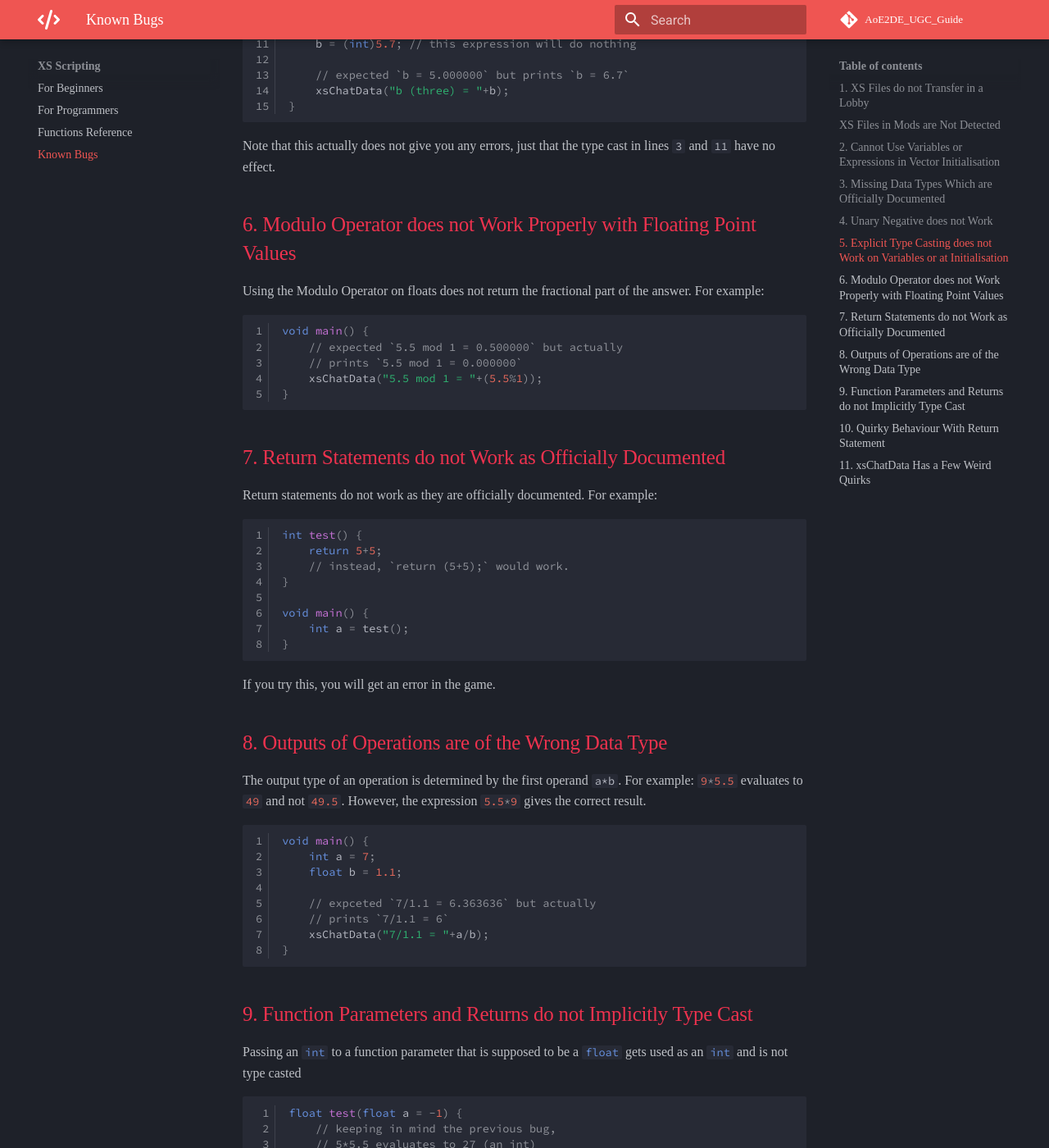
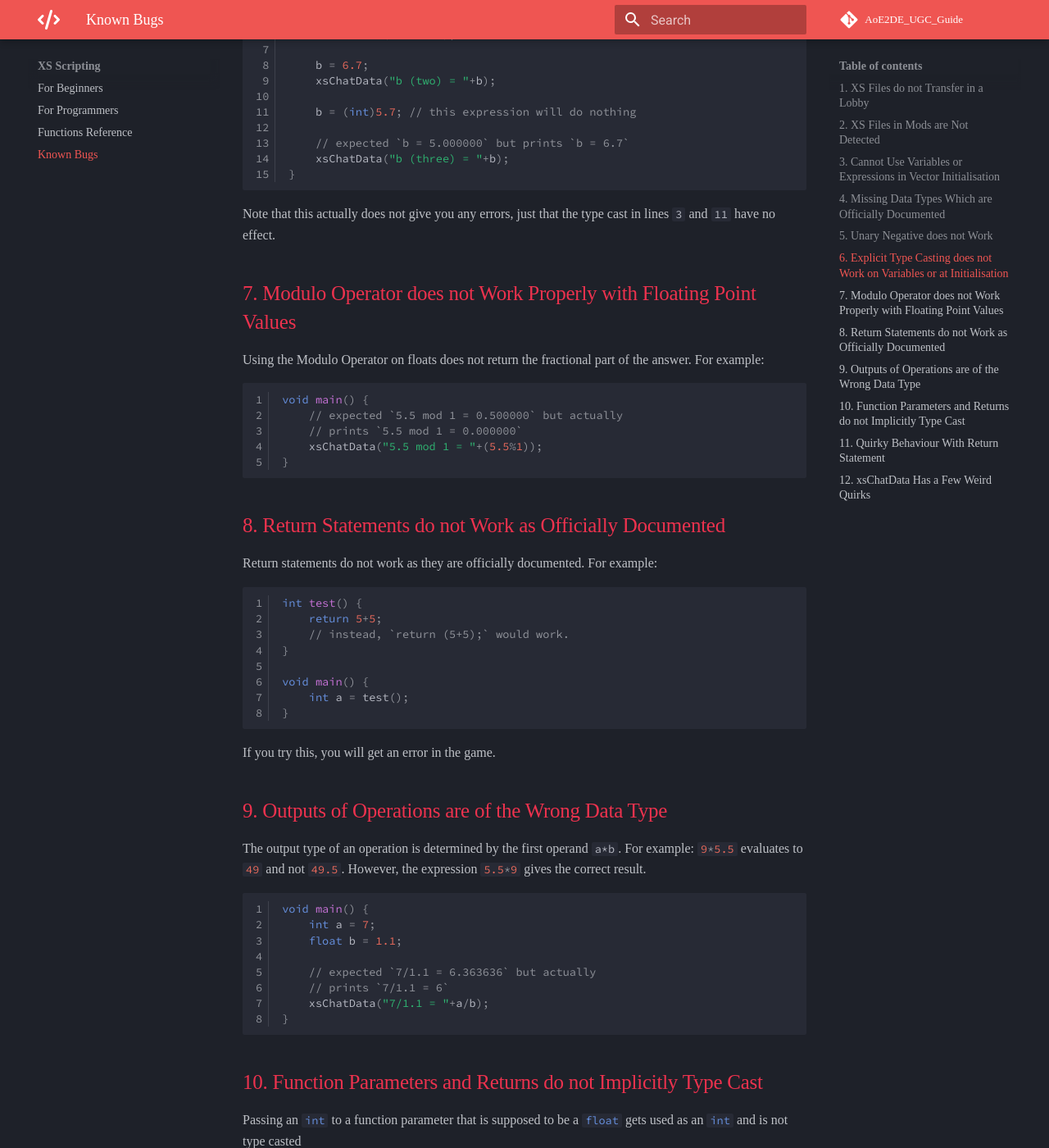
Before and after one commit to Divy1211/AoE2DE_UGC_Guide, an MkDocs documentation site: the page built from docs/general/xs/bugs.md, in a window 1280 px wide and 1400 px high, scrolled down 2449 px. Shown: the whole window at 82% size. Built offline with MkDocs 1.6.1 and Material for MkDocs 9.7.7, drawn with Linux system fonts in a browser that asks for light colours; comment, search, counter and statistics services are not loaded; some of the changed lines change nothing that is shown; some of the changed text lies outside the part shown.

Commit message:
fixed typos

````diff
--- a/docs/general/xs/bugs.md
+++ b/docs/general/xs/bugs.md
@@ -9,7 +9,9 @@ Any new bugs discovered will be added to the list. This list will also be update
 If you know of a bug that is not documented here, or if a bug listed here is actually fixed in the *indicated* game version, reach out to the authors of this guide! Check the `About` page for relevant information about the authors.
 
 Game Version: `101.101.45340.0 6228353`
+
 Game Platform: Steam
+
 OS: Windows 10
 
 ## 1. XS Files do not Transfer in a Lobby
@@ -17,10 +19,10 @@ When playing in a multiplayer lobby, the required XS scripts are not transfered
 
 Expected behaviour would be where the main XS script and all XS scripts imported in the main script using `include "fileName.xs";` are transfered to everyone.
 
-## XS Files in Mods are Not Detected
+## 2. XS Files in Mods are Not Detected
 XS scripts provided in a mod are not detected by the game. The path used in the mod for the script is: `<ModFolder>\resources\_common\xs\fileName.xs`
 
-## 2. Cannot Use Variables or Expressions in Vector Initialisation
+## 3. Cannot Use Variables or Expressions in Vector Initialisation
 
 When initialising a vector, expressions or variables cannot be used in the initialisation. For example:
 ```java
@@ -42,7 +44,7 @@ void main() {
 
 If you try this, you will get an error in the game.
 
-## 3. Missing Data Types Which are Officially Documented
+## 4. Missing Data Types Which are Officially Documented
 
 The `#!java long`, `#!java char` and `#!java double` data types do not exist, even though the official XS documentation references them. For example:
 
@@ -57,7 +59,7 @@ void main() {
 
 If you try this, you will get an error in the game.
 
-## 4. Unary Negative does not Work
+## 5. Unary Negative does not Work
 
 The unary negative operation does not work. For example:
 
@@ -78,7 +80,7 @@ void main() {
 }
 ```
 
-## 5. Explicit Type Casting does not Work on Variables or at Initialisation
+## 6. Explicit Type Casting does not Work on Variables or at Initialisation
 
 Explicit type casting does not work on variables, although it does work on constants. For example:
 
@@ -102,7 +104,7 @@ void main() {
 
 Note that this actually does not give you any errors, just that the type cast in lines `3` and `11` have no effect.
 
-## 6. Modulo Operator does not Work Properly with Floating Point Values
+## 7. Modulo Operator does not Work Properly with Floating Point Values
 
 Using the Modulo Operator on floats does not return the fractional part of the answer. For example:
 
@@ -115,7 +117,7 @@ void main() {
 ```
 
 
-## 7. Return Statements do not Work as Officially Documented
+## 8. Return Statements do not Work as Officially Documented
 Return statements do not work as they are officially documented. For example:
 
 ```java
@@ -131,7 +133,7 @@ void main() {
 
 If you try this, you will get an error in the game.
 
-## 8. Outputs of Operations are of the Wrong Data Type
+## 9. Outputs of Operations are of the Wrong Data Type
 
 The output type of an operation is determined by the first operand `a*b`. For example: `#!java 9*5.5` evaluates to `#!java 49` and not `#!java 49.5`. However, the expression `#!java 5.5*9` gives the correct result.
 
@@ -140,14 +142,14 @@ void main() {
     int a = 7;
     float b = 1.1;
 
-    // expceted `7/1.1 = 6.363636` but actually
+    // expected `7/1.1 = 6.363636` but actually
     // prints `7/1.1 = 6`
     xsChatData("7/1.1 = "+a/b);
 }
 
 ```
 
-## 9. Function Parameters and Returns do not Implicitly Type Cast
+## 10. Function Parameters and Returns do not Implicitly Type Cast
 
 Passing an `#!java int` to a function parameter that is supposed to be a `#!java float` gets used as an `#!java int` and is not type casted
 
@@ -173,13 +175,14 @@ void main() {
 }
 ```
 
-## 10. Quirky Behaviour With Return Statement
+## 11. Quirky Behaviour With Return Statement
 
 This behaviour is not understood well:
 
 ```java
 float test(float a = -1) {
-    return thisDoesNotMatterWhatIsGoingOn(a)/55 + 2*2; // thisDoesNot... is not a function
+     // thisDoesNot... is not a function
+    return thisDoesNotMatterWhatIsGoingOn(a)/55 + 2*2;
     // seems like this is completely ignoring the first term in the expression.
 }
 
@@ -190,13 +193,16 @@ void main() {
 }
 ```
 
-## 11. xsChatData Has a Few Weird Quirks
+## 12. xsChatData Has a Few Weird Quirks
 
 1. Cannot escape `%` symbols in the message, since they are considered special characters because of the `%d` and `%f` usage.
 
     ```java
     void main() {
+        // prints `this  will not appear in game`
         xsChatData("this % will not appear in game");
+
+        // prints `neither will this \ appear in game`
         xsChatData("neither will this \% appear in game");
     }
     ```
@@ -208,7 +214,8 @@ void main() {
         // prints `this is an int: 5` as expected
         xsChatData("this is an int: %d", 5);
 
-        // prints `this is a float: 0.000000` while `this is a float: 5.600000` was expected
+        // expected `this is a float: 5.600000` but
+        // prints `this is a float: 0.000000`
         xsChatData("this is a float: %f", 5.6);
     }
     ```
````
